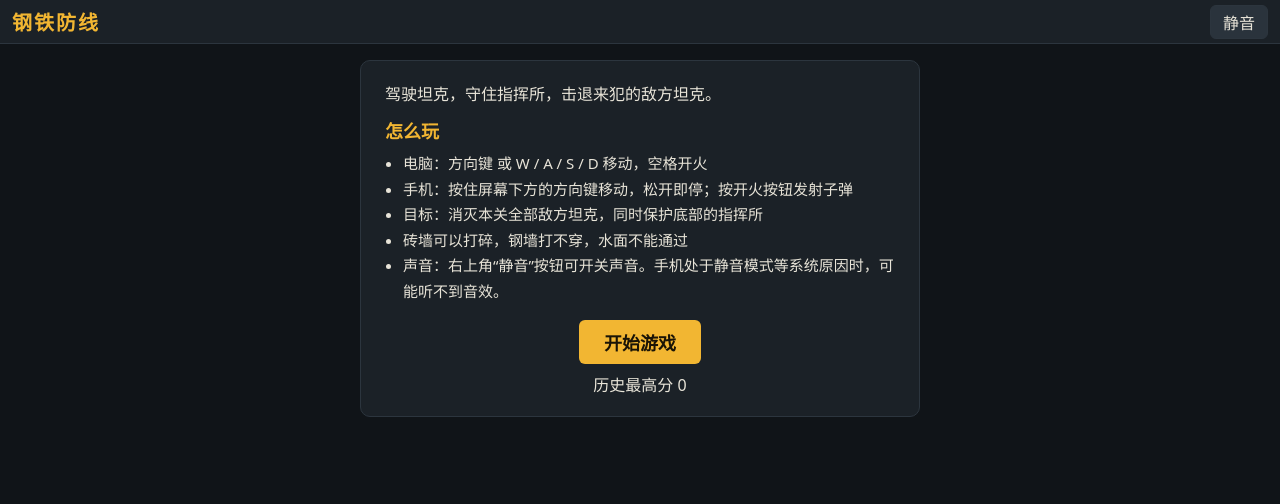
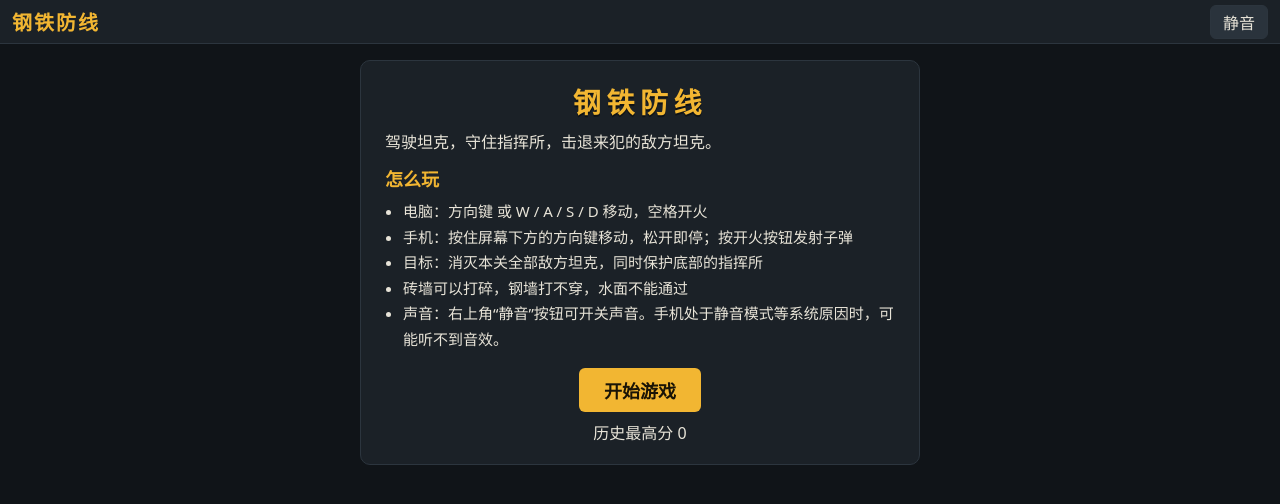
Before and after one commit to waychow1986/steel-defense-h5, a website built with Vite: page index.html in a window 1280 px wide. Built offline with nearby package versions, Linux system fonts and the light colour scheme.

Commit message:
aidh: S47 NR-DLV-20261127-5E4384F51154-0027

```diff
--- a/index.html
+++ b/index.html
@@ -67,6 +67,7 @@
 
       <div class="overlay overlay-start" id="overlay-start" role="dialog" aria-label="开始画面">
         <div class="overlay-card start-card">
+          <p class="start-title">钢铁防线</p>
           <p class="tagline">驾驶坦克，守住指挥所，击退来犯的敌方坦克。</p>
           <section class="how-to" id="how-to" aria-labelledby="how-to-title">
             <h2 id="how-to-title">怎么玩</h2>
--- a/src/styles/main.css
+++ b/src/styles/main.css
@@ -213,6 +213,16 @@ body {
   margin: 16px auto 8px;
 }
 
+.start-title {
+  margin: 0 0 8px;
+  text-align: center;
+  font-size: 28px;
+  font-weight: 700;
+  letter-spacing: 0.2em;
+  color: var(--c-accent, #f2b632);
+  text-shadow: 0 2px 0 rgba(0, 0, 0, 0.45);
+}
+
 .tagline {
   margin: 0 0 12px;
   font-size: 16px;
```
Also changed, not shown: tests/integration/basics.spec.ts (+1 -0 lines), tests/integration/layout.spec.ts (+31 -0 lines), .ai-delivery/features/001-v1/.state/results/NR-DLV-20261127-5E4384F51154-0027.json (added).
